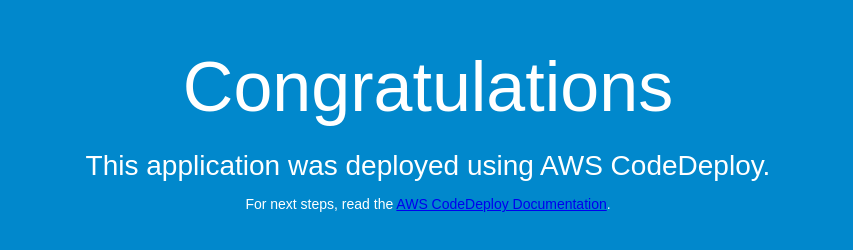
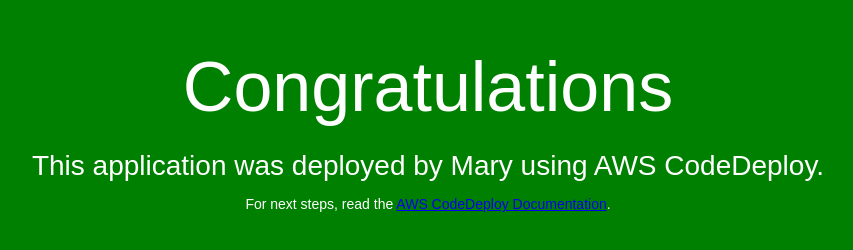
Before and after one commit to mskalicky/codedeploysample, a plain HTML site: page index.html in a window 1280 px wide. Shown: the whole page, without its empty margins (212-1065 px from the left). Drawn offline with Linux system fonts and the light colour scheme.

Commit message:
green mary

```diff
--- a/index.html
+++ b/index.html
@@ -6,7 +6,7 @@
   <style>
     body {
       color: #ffffff;
-      background-color: #0188cc;
+      background-color: green;
       font-family: Arial, sans-serif;
       font-size: 14px;
     }
@@ -27,7 +27,7 @@
 <body>
   <div align="center">
     <h1>Congratulations</h1>
-    <h2>This application was deployed using AWS CodeDeploy.</h2>
+    <h2>This application was deployed by Mary using AWS CodeDeploy.</h2>
     <p>For next steps, read the <a href="http://aws.amazon.com/documentation/codedeploy">AWS CodeDeploy Documentation</a>.</p>
   </div>
 </body>
```
